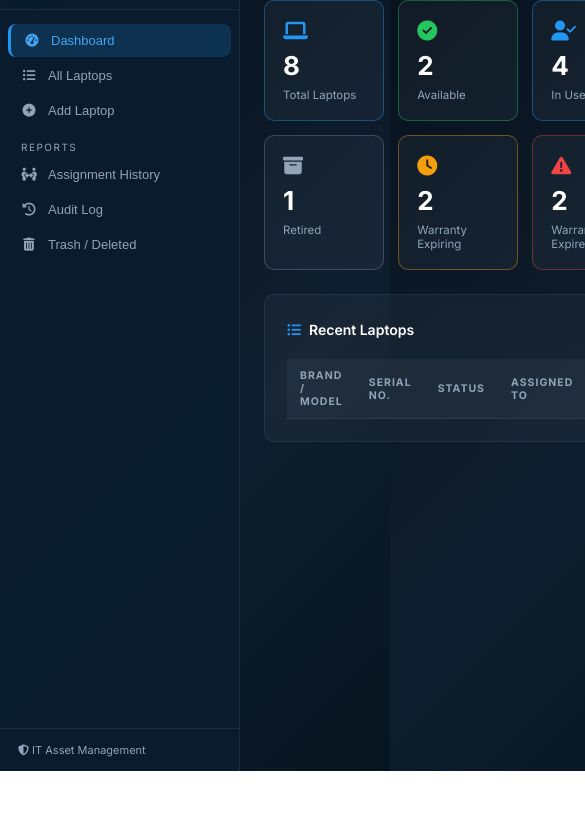
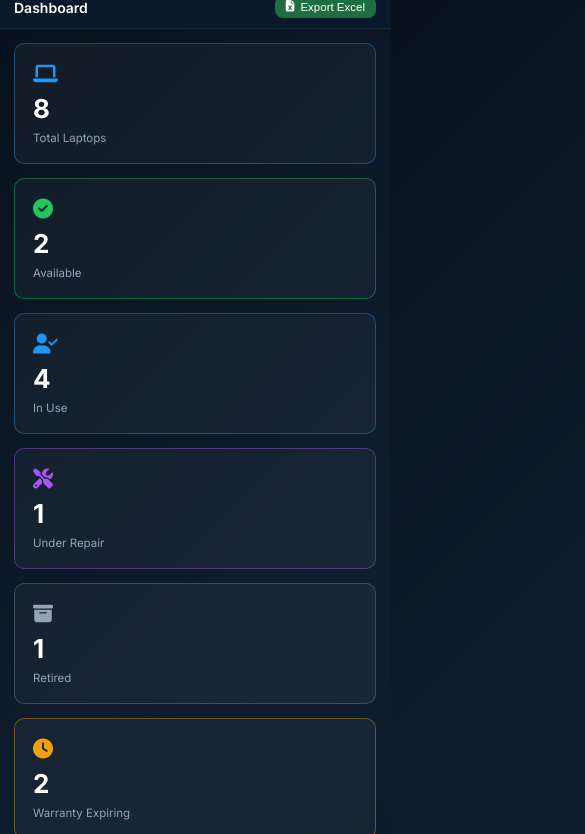
Before and after one commit to markdennis2121/Laptop-Inventory-System, a plain HTML site: page index.html in a window 390 px wide. Shown: the part 73-907 px from the top of the page, 585 px wide, since content can reach past the window. Before the commit the page ends 844 px from the top, so only its background shows below. Drawn offline with Linux system fonts and the light colour scheme.

Commit message:
Add responsive styles for various screen sizes

```diff
--- a/css/style.css
+++ b/css/style.css
@@ -81,3 +81,82 @@ tbody td{padding:11px 13px;color:var(--text);vertical-align:middle;}
 .actions{display:flex;gap:5px;flex-wrap:wrap;}
 code{background:rgba(33,150,243,.1);padding:1px 6px;border-radius:4px;font-size:11.5px;color:var(--accent);}
 .section-label{font-size:11px;text-transform:uppercase;letter-spacing:1px;color:var(--accent);margin-bottom:12px;font-weight:600;}
+
+@media (max-width: 1024px){
+  :root{--sidebar-w:200px;}
+  .detail-grid{grid-template-columns:repeat(2,1fr);}
+}
+
+@media (max-width: 768px){
+  body{flex-direction:column;}
+  .sidebar{
+    position:relative;
+    width:100%;
+    flex-direction:row;
+    align-items:center;
+    justify-content:space-between;
+    padding:0 12px;
+    border-right:none;
+    border-bottom:1px solid var(--border);
+  }
+  .sidebar-brand{padding:10px 0;border-bottom:none;}
+  .sidebar-nav{
+    display:flex;
+    flex:0 0 auto;
+    padding:0;
+    overflow-x:auto;
+    overflow-y:hidden;
+  }
+  .nav-item{
+    white-space:nowrap;
+    margin-bottom:0;
+    padding:8px 10px;
+  }
+  .sidebar-footer{display:none;}
+  .main-wrapper{
+    margin-left:0;
+  }
+  .content{
+    padding:14px;
+  }
+  .stats-grid{
+    grid-template-columns:repeat(2,1fr);
+  }
+  .detail-grid{
+    grid-template-columns:1fr;
+  }
+  .card{
+    padding:16px;
+  }
+  .card-header{
+    flex-direction:column;
+    align-items:flex-start;
+    gap:8px;
+  }
+}
+
+@media (max-width: 480px){
+  .stats-grid{
+    grid-template-columns:1fr;
+  }
+  .topbar{
+    padding:10px 14px;
+    flex-wrap:wrap;
+  }
+  .topbar .page-title{
+    font-size:14px;
+  }
+  .search-bar{
+    flex-direction:column;
+    align-items:stretch;
+  }
+  .search-bar .form-control{
+    width:100% !important;
+  }
+  table{
+    font-size:11px;
+  }
+  thead th, tbody td{
+    padding:8px 10px;
+  }
+}
```
